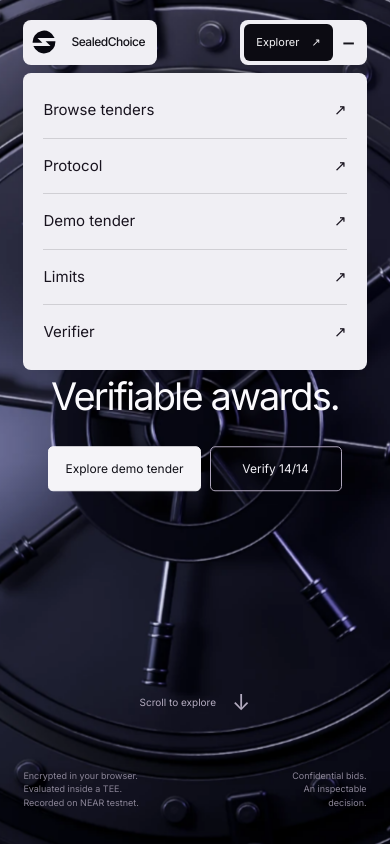
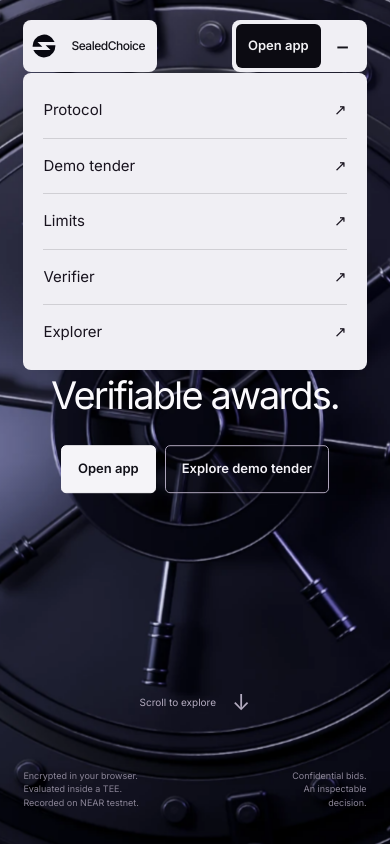
Before and after one commit to farouk-allani/sealedchoice, a Next.js app in the folder apps/web/: page / in a window 390 px wide. Both pictures are taken after a click on the button "Open navigation". Shown: the top 844 px of the page. Built offline with nearby package versions, Linux system fonts and the light colour scheme.

Commit message:
feat(web): make app entry the primary landing action

```diff
--- a/apps/web/src/app/landing.css
+++ b/apps/web/src/app/landing.css
@@ -97,15 +97,22 @@ button {
 .nav-actions {
   padding-left: 25px;
 }
-.nav-explorer {
+.nav-app {
   background: #0c0b12;
   color: #f3f2f5;
   border-radius: 6px;
   padding: 12px 20px;
   font-size: 15px;
+  font-weight: 600;
+  min-height: 44px;
+  white-space: nowrap;
   display: flex;
   align-items: center;
   gap: 22px;
+  transition: background 160ms;
+}
+.nav-app:hover {
+  background: #302638;
 }
 .mobile-menu-toggle,
 .mobile-nav {
@@ -171,6 +178,11 @@ button {
   justify-content: center;
   gap: 14px;
   margin-top: 42px;
+}
+.hero-actions .button {
+  min-height: 48px;
+  min-width: 160px;
+  font-weight: 600;
 }
 .button {
   display: inline-flex;
@@ -988,6 +1000,12 @@ summary::-webkit-details-marker {
   font-size: 13px;
   line-height: 1.5;
 }
+.footer-top .footer-app-link {
+  min-height: 48px;
+  font-size: 14px;
+  font-weight: 600;
+  white-space: nowrap;
+}
 .footer-wordmark {
   font-size: clamp(64px, 13.3vw, 203px);
   letter-spacing: -0.07em;
@@ -1030,7 +1048,7 @@ summary::-webkit-details-marker {
   }
   .nav-links a,
   .nav-verify,
-  .nav-explorer {
+  .nav-app {
     font-size: 13px;
   }
   .result-cards {
@@ -1104,9 +1122,9 @@ summary::-webkit-details-marker {
   .nav-verify {
     display: none;
   }
-  .nav-explorer {
-    padding: 10px 12px;
-    font-size: 11px;
+  .nav-app {
+    padding: 12px;
+    font-size: 13px;
     gap: 12px;
   }
   .nav-actions {
@@ -1114,7 +1132,8 @@ summary::-webkit-details-marker {
   }
   .mobile-menu-toggle {
     display: block;
-    width: 28px;
+    width: 40px;
+    min-height: 44px;
     font-size: 23px;
     line-height: 1;
   }
@@ -1165,6 +1184,10 @@ summary::-webkit-details-marker {
   .hero-actions {
     gap: 9px;
     margin-top: 28px;
+  }
+  .hero-actions .button {
+    min-width: 0;
+    font-size: 13px;
   }
   .button {
     font-size: 12px;
--- a/apps/web/src/components/landing/footer.tsx
+++ b/apps/web/src/components/landing/footer.tsx
@@ -1,4 +1,5 @@
 import { BRAND } from "@tender/shared";
+import Link from "next/link";
 import { CHAIN, explorerAccount } from "../../config/evidence.ts";
 import { BrandMark } from "./nav.tsx";
 
@@ -15,9 +16,9 @@ export function Footer() {
           <br />
           Verifiable awards.
         </p>
-        <a className="text-link" href="#top">
-          Back to top <span>↑</span>
-        </a>
+        <Link className="button button-light footer-app-link" href="/tenders">
+          Open app
+        </Link>
       </div>
       <div className="footer-wordmark" aria-hidden="true">
         {BRAND.name}
@@ -33,6 +34,9 @@ export function Footer() {
             Contract ↗
           </a>
           <a href="#limits">Trust boundaries</a>
+          <a href="#top">
+            Back to top <span aria-hidden="true">↑</span>
+          </a>
           <span>
             <i className="status-dot" /> {CHAIN.network} / no real funds
           </span>
--- a/apps/web/src/components/landing/hero.tsx
+++ b/apps/web/src/components/landing/hero.tsx
@@ -1,8 +1,9 @@
 "use client";
 import { useEffect, useRef } from "react";
+import Link from "next/link";
 import gsap from "gsap";
 import { ScrollTrigger } from "gsap/ScrollTrigger";
-import { CHAIN, DEMO_TENDER } from "../../config/evidence.ts";
+import { CHAIN } from "../../config/evidence.ts";
 import { BlenderVault } from "./blender-vault.tsx";
 
 export function Hero() {
@@ -51,11 +52,11 @@ export function Hero() {
             Verifiable awards.
           </h1>
           <div className="hero-actions">
-            <a href="#result" className="button button-light">
+            <Link href="/tenders" className="button button-light">
+              Open app
+            </Link>
+            <a href="#result" className="button button-outline">
               Explore demo tender
-            </a>
-            <a href="#verify" className="button button-outline">
-              Verify {DEMO_TENDER.evidenceChecks}/{DEMO_TENDER.evidenceChecks}
             </a>
           </div>
         </div>
--- a/apps/web/src/components/landing/nav.tsx
+++ b/apps/web/src/components/landing/nav.tsx
@@ -25,20 +25,20 @@ export function Nav() {
         </div>
       </div>
       <div className="nav-island nav-actions">
-        <Link href="/tenders" className="nav-verify">
-          Browse tenders
-        </Link>
         <a href="#verify" className="nav-verify">
           Verifier
         </a>
         <a
-          className="nav-explorer"
+          className="nav-verify"
           href={explorerAccount(CHAIN.tenderContract)}
           target="_blank"
-          rel="noreferrer"
+          rel="noreferrer noopener"
         >
           Explorer <span aria-hidden="true">↗</span>
         </a>
+        <Link href="/tenders" className="nav-app">
+          Open app
+        </Link>
         <button
           className="mobile-menu-toggle"
           type="button"
@@ -53,13 +53,21 @@ export function Nav() {
       {open && (
         <div id="mobile-nav" className="mobile-nav">
           {[
-            ["Browse tenders", "/tenders"],
             ["Protocol", "#story"],
             ["Demo tender", "#result"],
             ["Limits", "#limits"],
             ["Verifier", "#verify"],
+            ["Explorer", explorerAccount(CHAIN.tenderContract)],
           ].map(([label, href]) => (
-            <a key={href} href={href} onClick={() => setOpen(false)}>
+            <a
+              key={href}
+              href={href}
+              onClick={() => setOpen(false)}
+              target={href?.startsWith("https://") ? "_blank" : undefined}
+              rel={
+                href?.startsWith("https://") ? "noreferrer noopener" : undefined
+              }
+            >
               {label}
               <span aria-hidden="true">↗</span>
             </a>
```
